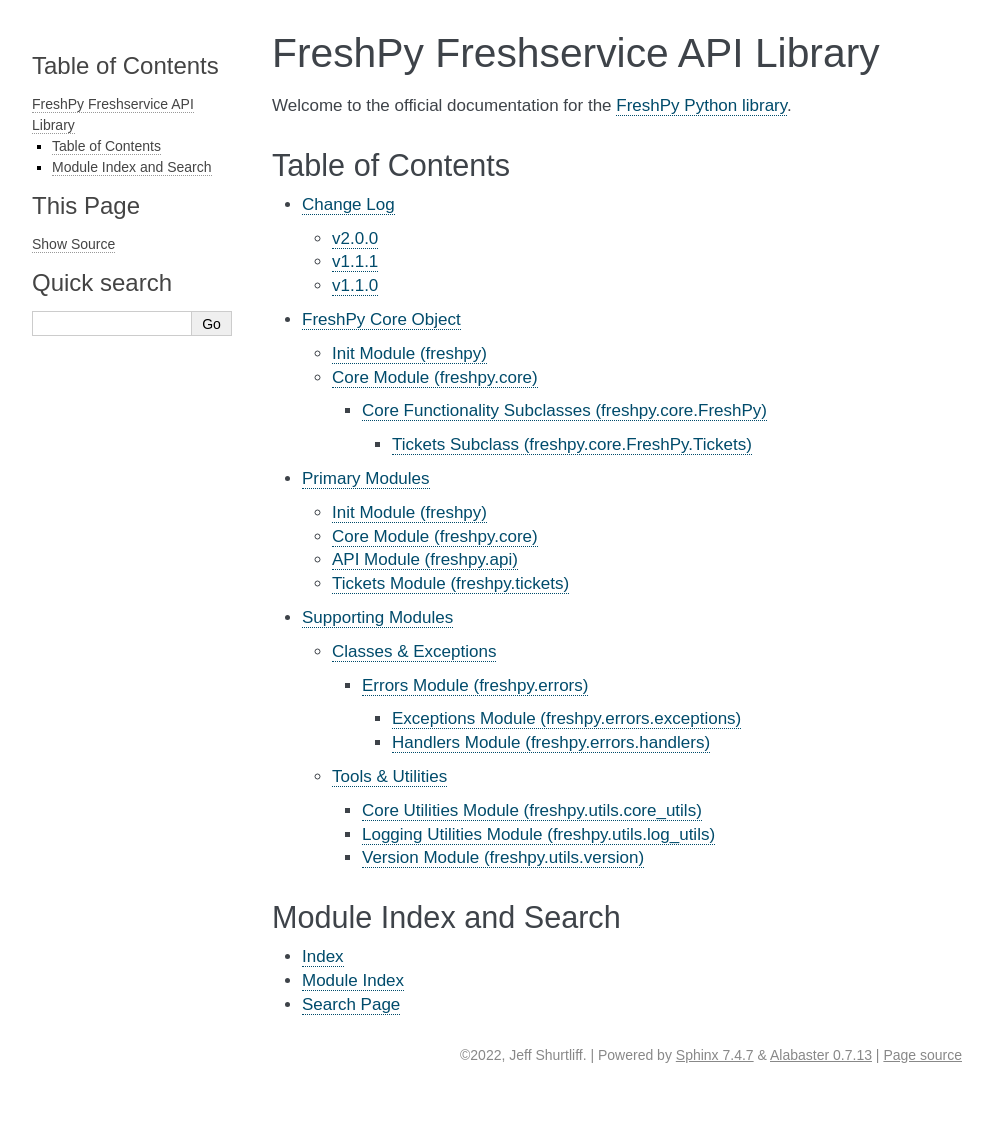
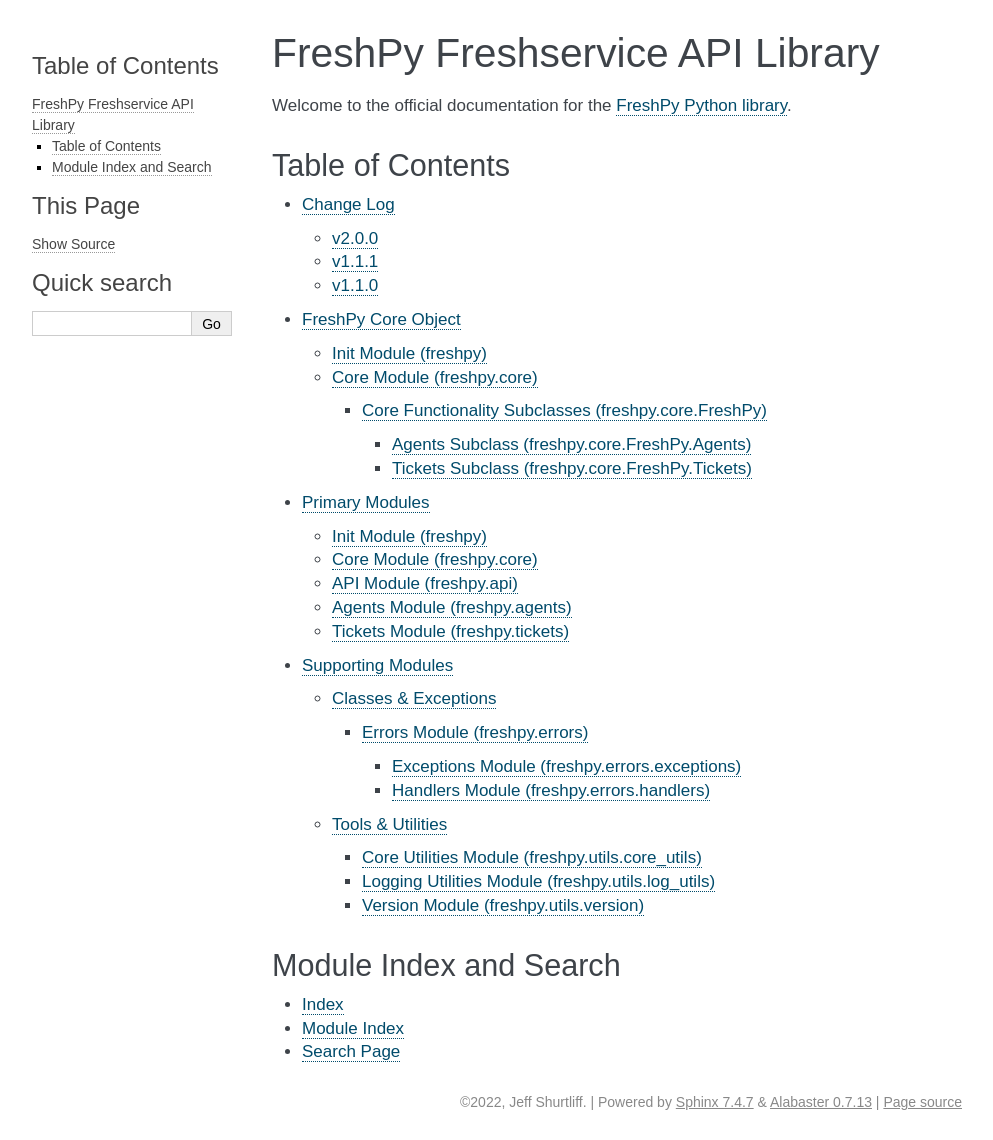
Before and after one commit to jeffshurtliff/freshpy, a Sphinx documentation site: the page built from docs/index.rst, in a window 1280 px wide. Shown: the whole page, without its empty margins (148-1141 px from the left). Built offline with Sphinx 7.4.7, drawn with Linux system fonts in a browser that asks for light colours; before the commit the page ends 1093 px from its top, so only the background shows below that.

Commit message:
Updated docs to include new module and subclass

```diff
--- a/docs/core-object-methods.rst
+++ b/docs/core-object-methods.rst
@@ -7,6 +7,7 @@
 * `Init Module (freshpy)`_
 * `Core Module (freshpy.core)`_
     * `Core Functionality Subclasses (freshpy.core.FreshPy)`_
+        * `Agents Subclass (freshpy.core.FreshPy.Agents)`_
         * `Tickets Subclass (freshpy.core.FreshPy.Tickets)`_
 
 |
@@ -47,6 +48,16 @@
           the names used to call the inner class methods are all *lowercase* (or *snake_case*) and plural.
           (e.g. ``core_object.nodes.get_node_id()``, ``core_object.categories.get_category_id()``, etc.)
 
+Agents Subclass (freshpy.core.FreshPy.Agents)
+---------------------------------------------
+.. autoclass:: freshpy.core::FreshPy.Agents
+   :members:
+   :noindex:
+
+:doc:`Return to Top <core-object-methods>`
+
+|
+
 Tickets Subclass (freshpy.core.FreshPy.Tickets)
 -----------------------------------------------
 .. autoclass:: freshpy.core::FreshPy.Tickets
--- a/docs/primary-modules.rst
+++ b/docs/primary-modules.rst
@@ -37,6 +37,18 @@
 
 |
 
+******************************
+Agents Module (freshpy.agents)
+******************************
+This module handles interactions with Freshservice agents.
+
+.. automodule:: freshpy.agents
+   :members:
+
+:doc:`Return to Top <primary-modules>`
+
+|
+
 ********************************
 Tickets Module (freshpy.tickets)
 ********************************
```
